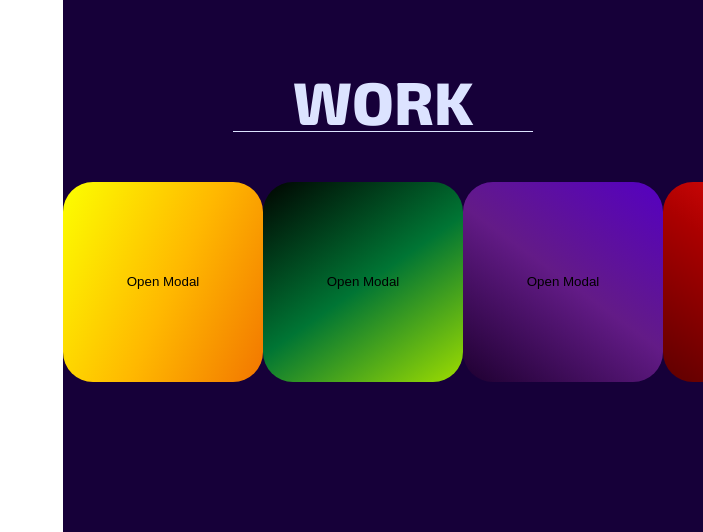
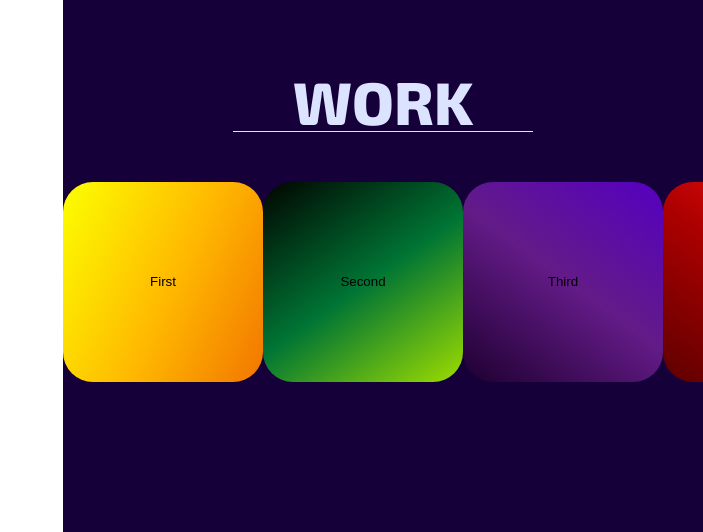
Before and after one commit to KSSwimmy/portfolio_V3, a React (Create React App) app in the folder portfolio/: page / in a window 1280 px wide. Shown: the part 1540-2072 px from the top of the page, without its empty margins (577-1280 px from the left). Built offline with nearby package versions, Linux system fonts and the light colour scheme.

Commit message:
dynamic data display

```diff
--- a/portfolio/src/components/Work/ImageGallery.js
+++ b/portfolio/src/components/Work/ImageGallery.js
@@ -1,17 +1,78 @@
 import ReUsableModal from './ReUsableModal'
 import styled, { ThemeProvider } from 'styled-components'
-import React from 'react'
-import Bookr from '../Work/Projects/Bookr'
+import React, { useState } from 'react'
+import Bookr from './Projects/Bookr.js'
+import { data } from './data.js'
 
 
 const ImageGallery = () => {
     const modalRef = React.useRef();
+    const dataRef = React.useRef()
 
-    const openModal = () => {
-        modalRef.current.openModal()
-
+    const openModal = (data) => {
+        modalRef.current.openModal(data)
     }
 
+    const modalContent = [
+        {
+            content: 'First',
+            style: {
+                main: "linear-gradient(115deg, rgba(252,255,0,1) 0%, rgba(255,184,0,1) 54%, rgba(242,118,0,1) 100%);"
+            }
+        },
+        {
+            content: 'Second',
+            style: {
+                main: "linear-gradient(-35deg, rgba(158,221,0,1) 0%, rgba(0,117,52,1) 49%, rgba(1,4,0,1) 100%)"
+            }
+        },
+        {
+            content: 'Third',
+            style: {
+                main: "linear-gradient(-144deg, rgba(85,0,193,1) 0%, rgba(99,27,135,1) 49%, rgba(30,0,48,1) 100%)"
+            }
+        },
+        {
+            content: 'Fourth',
+            style: {
+                main: "linear-gradient(-144deg, rgba(255,17,17,1) 0%, rgba(171,0,0,1) 49%, rgba(94,0,0,1) 100%)"
+            }
+        }
+    ];
+
+    const [modalIndex, setModalIndex] = useState(0)
+
+    // Next contnet
+    const nextModalContent = () => {
+    setModalIndex((prev) => {
+      if (prev === modalContent.length - 1) {
+        // On the last content modalContent index
+        // Close modal and set back to 0
+        modalRef.current.hide();
+        return 0;
+      }
+      return prev + 1;
+    });
+  };
+
+
+  // Go to previous content //
+  const prevModalContent = () => {
+    setModalIndex((prev) => {
+      if (prev === 0) {
+        // If on first modalContent then stay on first
+        return 0;
+      }
+      return prev - 1;
+    });
+  };
+
+  // *optional*
+  // if the modal is closed by clicking the backdrop then set the index back to 0
+  // to show first content again
+  const handleModalClose = () => {
+    setModalIndex(0);
+  };
 
 
 
@@ -28,42 +89,17 @@ const ImageGallery = () => {
 
         <ThemeProvider theme={theme}>
             <OpenModalContainer>
+                {modalContent.map((eachModalData, index) => (
+                    <BookrWrapper key={index}>
+                        <Button theme={eachModalData.style}  onClick={() => openModal(data[index])}>
+                            {eachModalData.content}
+                        </Button>
+                        <ReUsableModal ref={modalRef} />
+                            {/* <Bookr modalData={data[index]} /> */}
+                        {/* </ReUsableModal> */}
+                    </BookrWrapper>
+                ))}
 
-                <BookrWrapper>
-                    <Button onClick={openModal}>
-                        Open Modal
-                    </Button>
-                    <ReUsableModal ref={modalRef}>
-                        <Bookr />
-                    </ReUsableModal>
-                </BookrWrapper>
-
-                <BookrWrapper>
-                    <Button theme={{ main: "linear-gradient(-35deg, rgba(158,221,0,1) 0%, rgba(0,117,52,1) 49%, rgba(1,4,0,1) 100%)"}}  onClick={openModal}>
-                        Open Modal
-                    </Button>
-                    <ReUsableModal ref={modalRef}>
-                        <Bookr />
-                    </ReUsableModal>
-                </BookrWrapper>
-
-                <BookrWrapper>
-                    <Button theme={{ main: "linear-gradient(-144deg, rgba(85,0,193,1) 0%, rgba(99,27,135,1) 49%, rgba(30,0,48,1) 100%)"}} onClick={openModal}>
-                        Open Modal
-                    </Button>
-                    <ReUsableModal ref={modalRef}>
-                        <Bookr />
-                    </ReUsableModal>
-                </BookrWrapper>
-
-                <BookrWrapper>
-                    <Button theme={{ main: "linear-gradient(-144deg, rgba(255,17,17,1) 0%, rgba(171,0,0,1) 49%, rgba(94,0,0,1) 100%)"}} onClick={openModal}>
-                        Open Modal
-                    </Button>
-                    <ReUsableModal ref={modalRef}>
-                        <Bookr />
-                    </ReUsableModal>
-                </BookrWrapper>
 
             </OpenModalContainer>
             </ThemeProvider>
--- a/portfolio/src/components/Work/Projects/Bookr.js
+++ b/portfolio/src/components/Work/Projects/Bookr.js
@@ -5,7 +5,7 @@ import React from 'react'
 const Bookr = (bookrProps) => {
     return (
         <div>
-            <p>I am showing</p>
+            <p>I am showing {bookrProps.modalData.name}</p>
         </div>
     )
 }
--- a/portfolio/src/components/Work/ReUsableModal.js
+++ b/portfolio/src/components/Work/ReUsableModal.js
@@ -7,13 +7,17 @@ import styled from 'styled-components'
 const ReUsableModal = forwardRef(
     (modalProps,ref) => {
         const [display, setDisplay] = React.useState(false);
-
+        const [modalData, setModalData] = React.useState({})
     // passing the 'open' and 'close' functionalities to the images.
         useImperativeHandle(
             ref,
+
             () => {
                 return {
-                openModal: () => open(),
+                    openModal: (data) => {
+                        setModalData(data)
+                        open()
+                    },
                     close: () => close()
                 }
             },
@@ -30,13 +34,13 @@ const ReUsableModal = forwardRef(
         const close = () => {
             setDisplay(false)
         }
-
         if (display) {
         return(
             <ModalWrapper>
                 <ModalBackdrop onClick={close}/>
                 <ModalBox>
-                    {modalProps.children}
+                    {modalData.title}
+                    {modalData.description}
                 </ModalBox>
             </ModalWrapper>
 
--- /dev/null
+++ b/portfolio/src/components/Work/data.js
@@ -0,0 +1,18 @@
+export const data = [
+    {
+        title: 'This is First modal',
+        description: 'bllah'
+    },
+    {
+        title: 'This is Second modal',
+        description: 'bllah'
+    },
+    {
+        title: 'This is Third modal',
+        description: 'bllah'
+    },
+    {
+        title: 'This is Fourth modal',
+        description: 'bllah'
+    },
+]
```
Also changed, not shown: 1 other file (tests, documents, lock files or other folders). Lines whose indentation alone changed are shown as unchanged.
